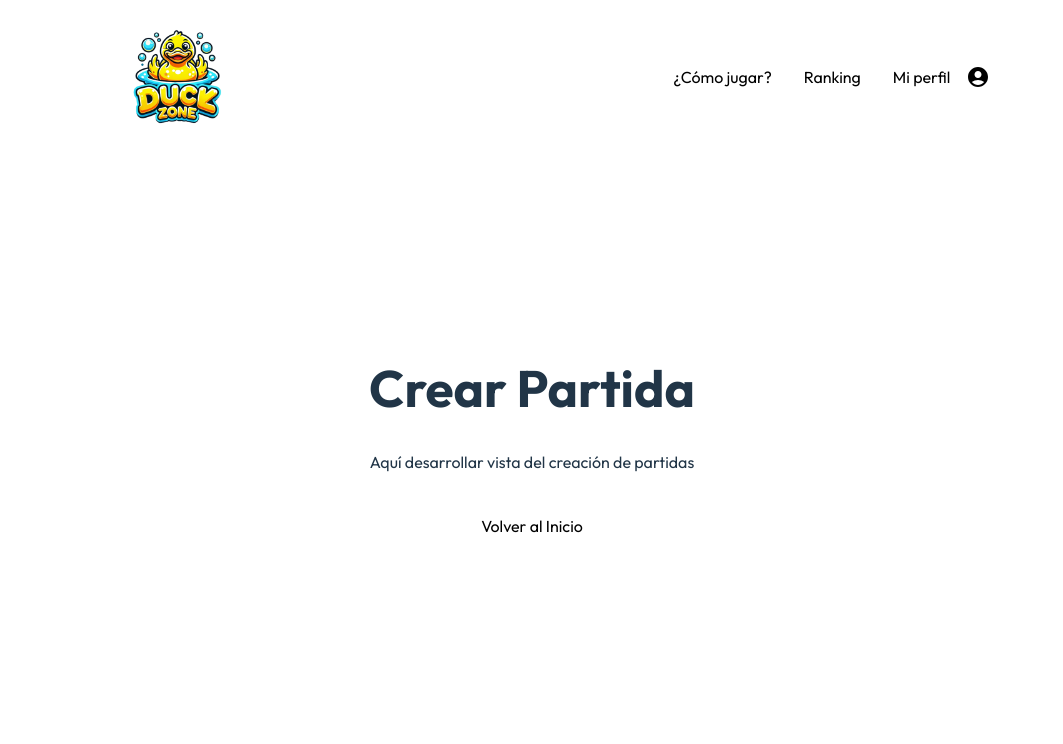
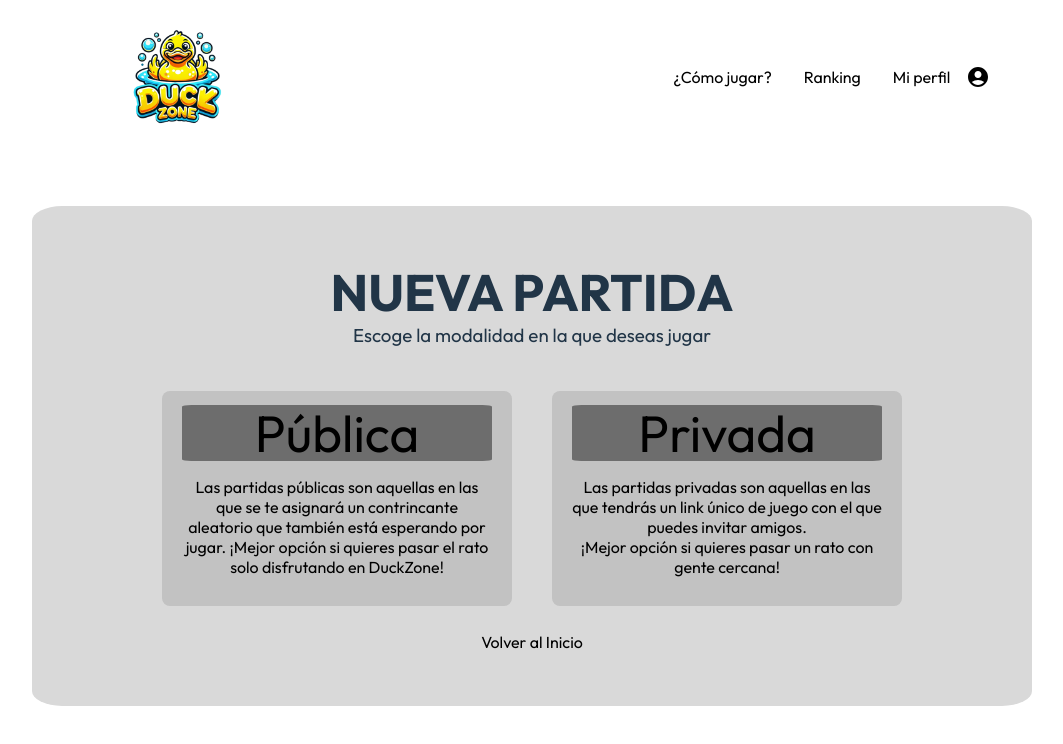
Before and after one commit to IIC2513/front-DuckZone, a React (Vite) app in the folder frontdz/: page /newgame in a window 1280 px wide. Shown: the top 744 px of the page, without its empty margins (108-1171 px from the left). Built offline with nearby package versions, Linux system fonts and the light colour scheme.

Commit message:
View selección tipo partida

```diff
--- a/frontdz/src/components/common/App.css
+++ b/frontdz/src/components/common/App.css
@@ -98,6 +98,43 @@ body {
   left: 300px;
 }
 
+.pantallajuego{
+  height: 500px;
+  width: 1000px;
+  background-color: rgba(217, 217, 217, 1);
+  border-radius: 3%;
+}
+
+.partida{
+  height: 214.56px;
+  width: 350px;
+  margin-left: 20px;
+  margin-right: 20px;
+  margin-top: 0;
+  margin-bottom: 0;
+  background-color: rgba(194, 194, 194, 1);
+}
+
+.descpar{
+  color:black;
+}
+
+.mod{
+  margin-top: 0;
+  font-weight: 300;
+}
+
+.nuevap{
+  margin-bottom: 0;
+}
+
+.tipo{
+  background-color: rgba(109, 109, 109, 1);
+  font-weight: 400;
+  border-radius: 3%;
+  margin: 0;
+}
+
 .slick-next {
   right: 300px;
 }
--- a/frontdz/src/components/common/App.jsx
+++ b/frontdz/src/components/common/App.jsx
@@ -24,7 +24,7 @@ function App() {
   return (
     <>
       <h1>¡Bienvenido a DuckZone!</h1>
-      <button className='jugarboton' href="/newgame">JUGUEMOS</button>
+      <a href='/newgame'><button className='jugarboton' href='/newgame'>JUGUEMOS</button></a>
       <br></br>
       <img src={pato1} className='patito1'></img>
       <img src={pato2} className='patito2'></img>
--- a/frontdz/src/components/game/NewGame.jsx
+++ b/frontdz/src/components/game/NewGame.jsx
@@ -2,12 +2,28 @@ import React from 'react';
 
 function NewGame() {
     return (
-        <div>
-            <h1>Crear Partida</h1>
-            <p>Aquí desarrollar vista del creación de partidas</p>
+        <>
+        <br></br>
+        <br></br>
+        <div className='pantallajuego'>
+            <br></br><h1 className='nuevap'>NUEVA PARTIDA</h1>
+            <h3 className='mod'>Escoge la modalidad en la que deseas jugar</h3>
             <br />
+            <div className='flex'>
+            <button className='partida'>
+                <h1 className='tipo'>Pública</h1>
+                <p className='descpar'>Las partidas públicas son aquellas en las que se te asignará un contrincante aleatorio que también está esperando por jugar.
+                ¡Mejor opción si quieres pasar el rato solo disfrutando en DuckZone!</p>
+            </button>
+            <button className='partida'>
+                <h1 className='tipo'>Privada</h1>
+                <p className='descpar'>Las partidas privadas son aquellas en las que tendrás un link único de juego con el que puedes invitar amigos. <br></br>¡Mejor opción si quieres pasar un rato con gente cercana!</p>
+            </button>
+            </div>
+            <br></br>
             <a href='/'>Volver al Inicio</a>
         </div>
+        </>
     );
 }
 
```
